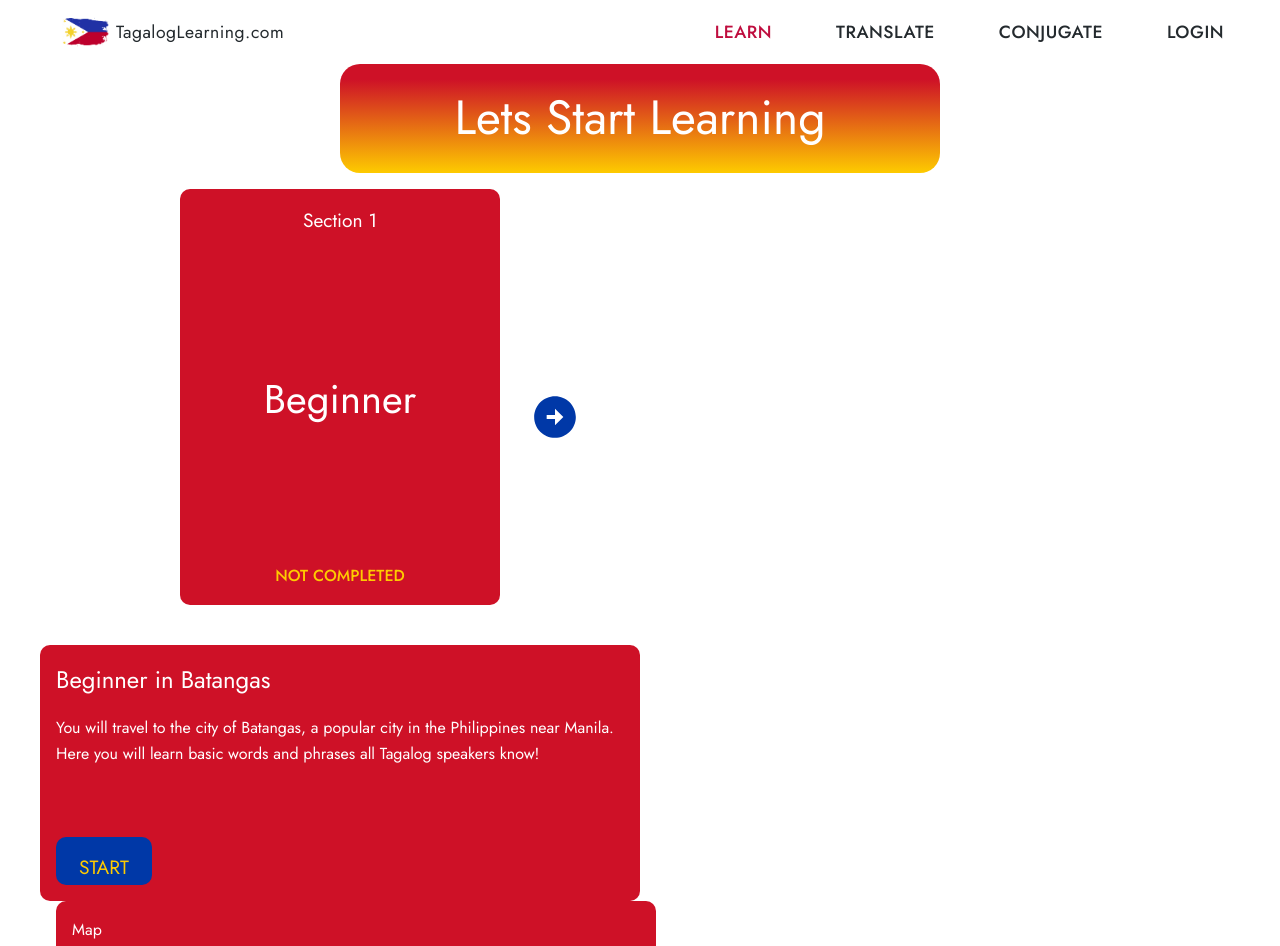
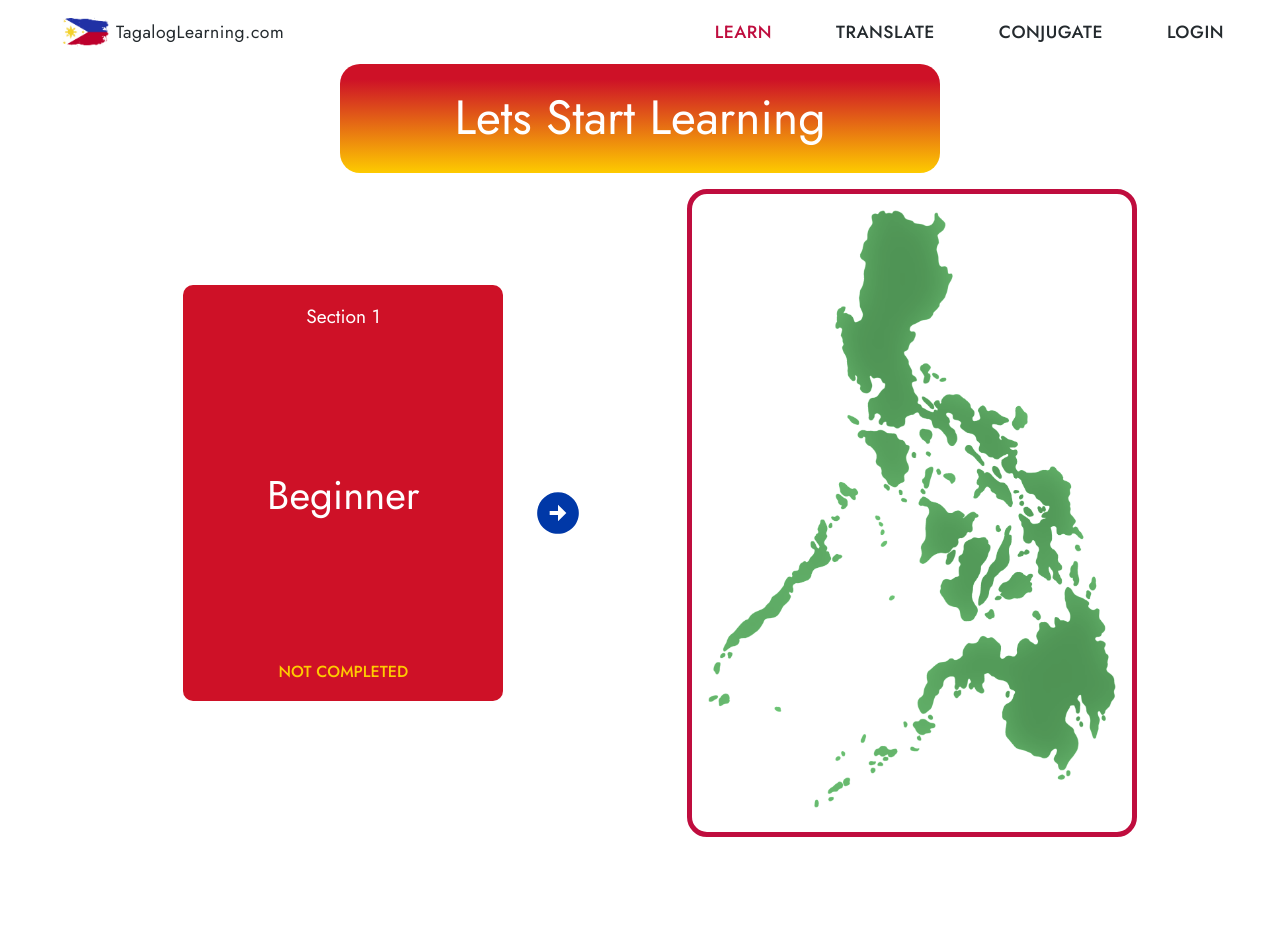
Before and after one commit to keanu-a/tagalog-learning, a React (Vite) app in the folder client/: page /learn in a window 1280 px wide. Shown: the top 946 px of the page. After the commit the page ends 837 px from the top, so only its background shows below. Built offline with nearby package versions, Linux system fonts and the light colour scheme.

Commit message:
Fixed Map component, working on LearnPage

```diff
--- a/client/src/components/carousel/Carousel.jsx
+++ b/client/src/components/carousel/Carousel.jsx
@@ -14,35 +14,35 @@ const CarouselCard = ({ lessonNumber, title }) => (
   </div>
 );
 
-const Carousel = ({ sectionDetails, cardIdx, onCardChange }) => {
-  const length = sectionDetails.length;
+const Carousel = ({ sections, sectionIdx, onSectionChange }) => {
+  const length = sections.length;
 
-  if (sectionDetails.length <= 0) {
+  if (sections.length <= 0) {
     return null;
   }
 
   const nextCard = () => {
-    const nextIdx = cardIdx + 1;
-    onCardChange(nextIdx);
+    const nextIdx = sectionIdx + 1;
+    onSectionChange(nextIdx);
   };
   const prevCard = () => {
-    const prevIdx = cardIdx - 1;
-    onCardChange(prevIdx);
+    const prevIdx = sectionIdx - 1;
+    onSectionChange(prevIdx);
   };
 
   return (
     <div className="carousel-container">
-      {cardIdx > 0 && (
+      {sectionIdx > 0 && (
         <MdArrowCircleLeft
           size={ARROW_ICON_SIZE}
           onClick={prevCard}
           className="left arrow"
         />
       )}
-      {sectionDetails.map((lesson, idx) => {
+      {sections.map((lesson, idx) => {
         return (
           <div key={idx}>
-            {idx === cardIdx && (
+            {idx === sectionIdx && (
               <CarouselCard
                 key={idx}
                 title={lesson.title}
@@ -52,7 +52,7 @@ const Carousel = ({ sectionDetails, cardIdx, onCardChange }) => {
           </div>
         );
       })}
-      {cardIdx < length - 1 && (
+      {sectionIdx < length - 1 && (
         <MdArrowCircleRight
           size={ARROW_ICON_SIZE}
           onClick={nextCard}
--- a/client/src/components/map/Map.jsx
+++ b/client/src/components/map/Map.jsx
@@ -1,7 +1,14 @@
-import React from 'react';
+import phGreen from '../../assets/philippines-solid-green.png';
+import phBlue from '../../assets/philippines-solid-blue.png';
+
+import styles from './Map.module.css';
 
 const Map = () => {
-  return <div>Map</div>;
+  return (
+    <div className={styles.mapContainer}>
+      <img src={phGreen} className={styles.map} />
+    </div>
+  );
 };
 
 export default Map;
--- /dev/null
+++ b/client/src/components/map/Map.module.css
@@ -0,0 +1,17 @@
+.mapContainer {
+  border: solid 5px var(--color-brand--1);
+  padding: 1rem;
+  border-radius: 20px;
+  max-width: 450px;
+}
+
+.map {
+  max-width: 100%;
+  max-height: 100%;
+}
+
+@media (max-width: 900px) {
+  .mapContainer {
+    max-width: 300px;
+  }
+}
--- a/client/src/components/navbar/Navbar.module.css
+++ b/client/src/components/navbar/Navbar.module.css
@@ -23,6 +23,10 @@
   align-items: center;
   justify-content: space-around;
   text-transform: uppercase;
+
+  /* max-height: 0;
+  overflow: hidden;
+  transition: max-height 0.3s ease-out; */
 }
 
 .nav ul a {
@@ -62,18 +66,18 @@
 
   .nav ul {
     display: none;
+    position: absolute;
   }
 
   .nav ul.open {
-    margin-right: 1rem;
+    display: flex;
+    flex-direction: column;
     padding: 2rem;
-    position: absolute;
     top: 4rem;
     gap: 2rem;
     right: 0;
-    display: flex;
-    flex-direction: column;
     background-color: #fff;
     box-shadow: 0 4px 6px rgba(0, 0, 0, 0.197);
+    border-radius: 20px;
   }
 }
--- a/client/src/pages/learnPage/LearnPage.jsx
+++ b/client/src/pages/learnPage/LearnPage.jsx
@@ -7,9 +7,8 @@ import Carousel from '../../components/carousel/Carousel';
 import Map from '../../components/map/Map';
 
 import styles from './LearnPage.module.css';
-import './LearnPage.scss';
 
-const sectionDetails = [
+const sections = [
   {
     title: 'Beginner',
     location: 'Batangas',
@@ -27,47 +26,36 @@ const LearnPage = () => {
 
   const navigate = useNavigate();
 
-  const handleLessonChange = (idx) => {
+  const handleSectionChange = (idx) => {
     setSectionIdx(idx);
+  };
+
+  const handleStartSection = (sectionTitle) => {
+    navigate(`/sections/${sectionTitle.toLowerCase()}`);
   };
 
   return (
     <>
       <Navbar />
-      <PageHeader text="Lets Start Learning" />
 
-      <main className={`main ${styles.learn}`}>
-        <section className="section-picker">
+      <main>
+        <PageHeader text="Lets Start Learning" />
+
+        <section className={styles.content}>
           <Carousel
-            sectionDetails={sectionDetails}
-            cardIdx={sectionIdx}
-            onCardChange={handleLessonChange}
+            sections={sections}
+            sectionIdx={sectionIdx}
+            onSectionChange={handleSectionChange}
           />
 
-          <div className="section-details">
-            <div className="section-details-title">
-              {sectionDetails[sectionIdx].title} in{' '}
-              {sectionDetails[sectionIdx].location}
-            </div>
+          {/* <button
+            onClick={() =>
+              navigate(`/sections/${sections[sectionIdx].title.toLowerCase()}`)
+            }
+          >
+            START
+          </button> */}
 
-            <div className="section-details-info">
-              {sectionDetails[sectionIdx].info}
-            </div>
-
-            <button
-              className="section-details-start"
-              onClick={() =>
-                navigate(
-                  `/sections/${sectionDetails[sectionIdx].title.toLowerCase()}`
-                )
-              }
-            >
-              START
-            </button>
-          </div>
-        </section>
-
-        <section className="section-map">
           <Map />
         </section>
       </main>
--- a/client/src/pages/learnPage/LearnPage.module.css
+++ b/client/src/pages/learnPage/LearnPage.module.css
@@ -0,0 +1,11 @@
+.content {
+  display: flex;
+  justify-content: space-evenly;
+}
+
+@media (max-width: 900px) {
+  .content {
+    flex-direction: column-reverse;
+    align-items: center;
+  }
+}
--- a/client/src/pages/learnPage/LearnPage.scss
+++ /dev/null
@@ -1,67 +0,0 @@
-@import '../../main.scss';
-
-.learning-content {
-  display: flex;
-}
-
-.section-picker {
-  width: 50%;
-
-  display: flex;
-  flex-direction: column;
-  align-items: center;
-  justify-content: center;
-}
-
-.section-details {
-  background-color: $red-color;
-  color: #ffffff;
-
-  width: 100%;
-  height: 16rem;
-  padding: 1rem;
-
-  border-radius: 10px;
-
-  position: relative;
-}
-
-.section-details-title {
-  font-size: 1.5rem;
-  margin-bottom: 1rem;
-}
-
-.section-details-start {
-  background-color: $blue-color;
-  font-family: inherit;
-  border: none;
-  border-radius: 10px;
-  color: $yellow-color;
-
-  padding: 1rem;
-  font-size: 1.2rem;
-
-  position: absolute;
-  bottom: 1rem;
-  left: 1rem;
-
-  transition: 300ms;
-
-  &:hover {
-    cursor: pointer;
-    box-shadow: 0 10px 10px rgba(0, 0, 0, 0.2);
-    background-color: $yellow-color;
-    color: $blue-color;
-  }
-}
-
-.section-map {
-  background-color: $red-color;
-  color: #ffffff;
-
-  width: 50%;
-  padding: 1rem;
-  margin-left: 1rem;
-
-  border-radius: 10px;
-}
--- a/client/src/pages/lessonPage/LessonPage.jsx
+++ b/client/src/pages/lessonPage/LessonPage.jsx
@@ -76,7 +76,9 @@ const reducer = (state, action) => {
       };
 
     case 'finish':
-      return { ...state, status: 'finished' };
+      const finalIdx = state.questionIdx + 1;
+
+      return { ...state, status: 'finished', questionIdx: finalIdx };
 
     default:
       throw new Error('Unknown action type');
```
Also changed, not shown: client/src/assets/philippines-solid-blue.png (added), client/src/assets/philippines-solid-green.png (added), client/src/components/map/Map.scss (deleted).
